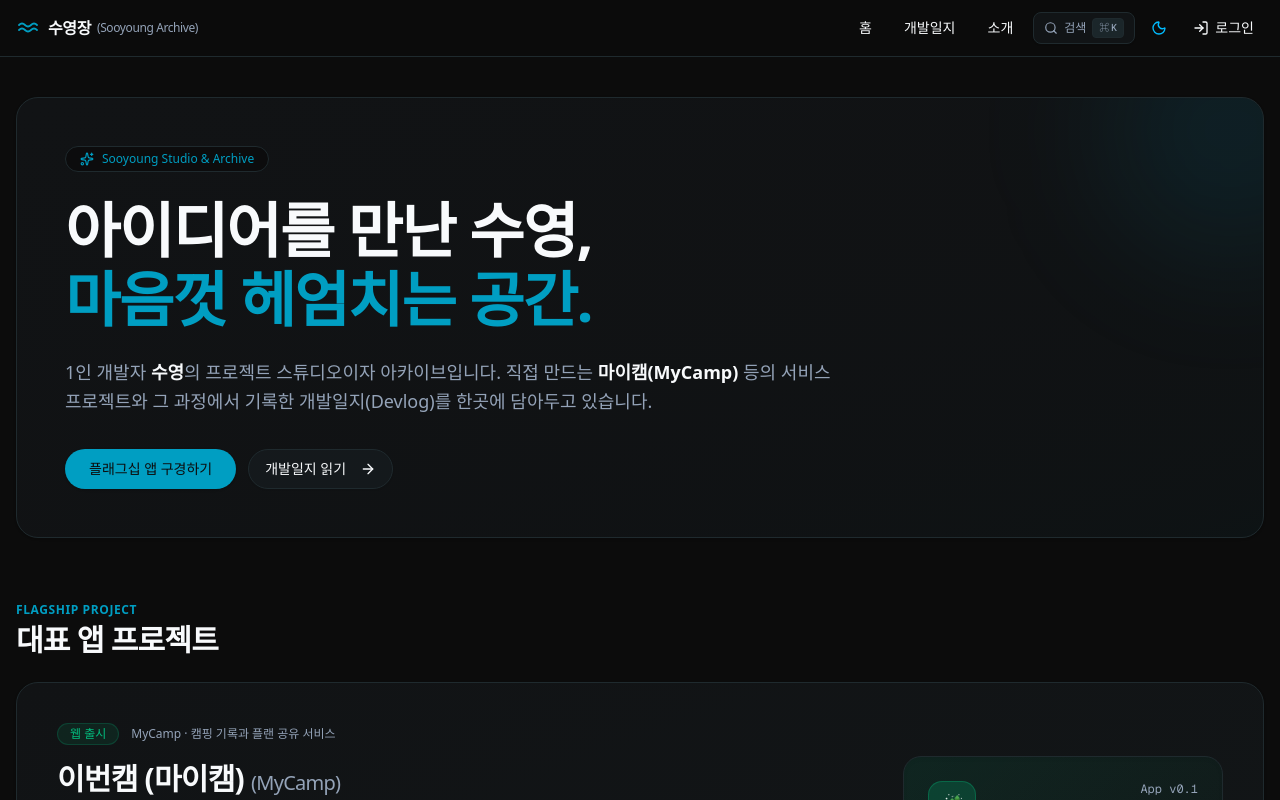
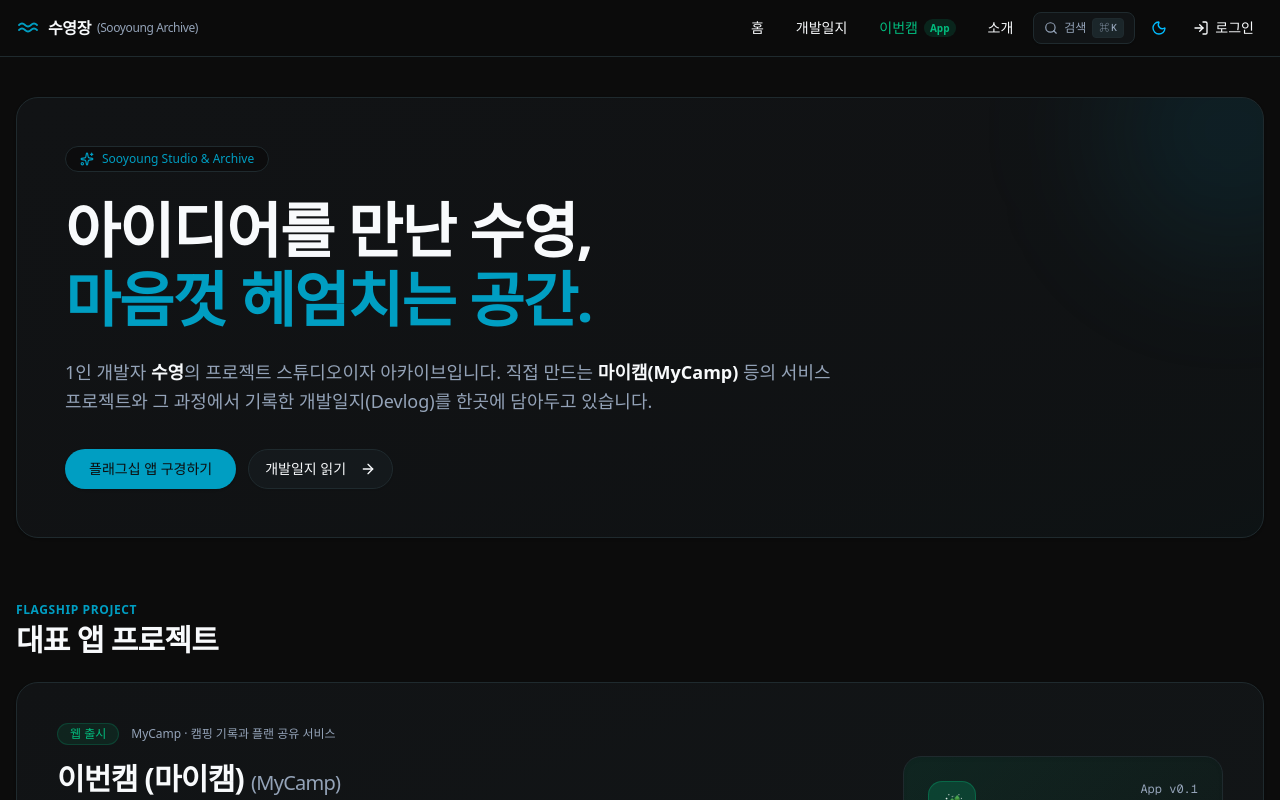
Before and after one commit to sooyoung159/sooyoung-archive, a Next.js app: page / in a window 1280 px wide. Shown: the top 800 px of the page. Built offline with nearby package versions, Linux system fonts and the light colour scheme; no server answers; the database is empty.

Commit message:
feat: Add 이번캠 (MyCamp) App link to header navigation

```diff
--- a/src/components/header.tsx
+++ b/src/components/header.tsx
@@ -59,6 +59,19 @@ export function Header() {
           <Button variant="ghost" size="sm" asChild>
             <Link href="/blog">개발일지</Link>
           </Button>
+          <Button
+            variant="ghost"
+            size="sm"
+            className="text-emerald-500 hover:text-emerald-600 hover:bg-emerald-500/10 font-medium"
+            asChild
+          >
+            <Link href="/apps/mycamp" className="flex items-center gap-1">
+              <span>이번캠</span>
+              <span className="text-[10px] rounded-full bg-emerald-500/15 px-1.5 py-0.5 font-semibold text-emerald-500 hidden sm:inline">
+                App
+              </span>
+            </Link>
+          </Button>
           <Button variant="ghost" size="sm" asChild>
             <Link href="/about">소개</Link>
           </Button>
```
